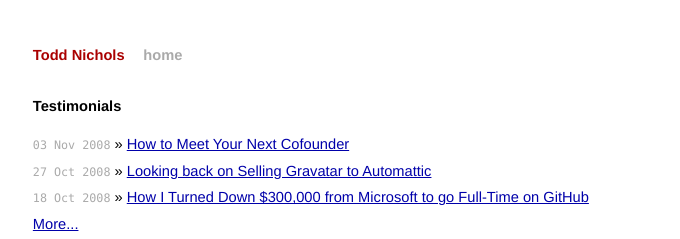
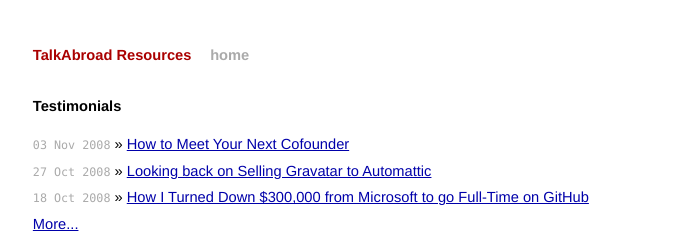
Before and after one commit to toddnichols/toddnichols.github.io, a Jekyll site: the page built from index.html, in a window 1280 px wide. Shown: the top 239 px of the page, without its empty margins (299-979 px from the left). Built offline with Jekyll 4.4.1, drawn with Linux system fonts in a browser that asks for light colours; Markdown is read by kramdown in place of the engine named in the settings.

Commit message:
updating

```diff
--- a/_layouts/default.html
+++ b/_layouts/default.html
@@ -27,7 +27,7 @@ var WRInitTime=(new Date()).getTime();
 
 <div class="site">
   <div class="title">
-    <a href="/">Todd Nichols</a>
+    <a href="/">TalkAbroad Resources</a>
     <a class="extra" href="/">home</a>
   </div>
 
```
